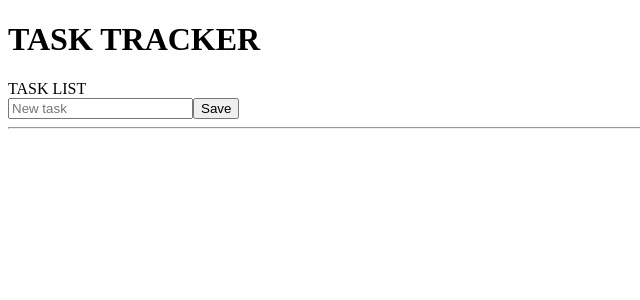
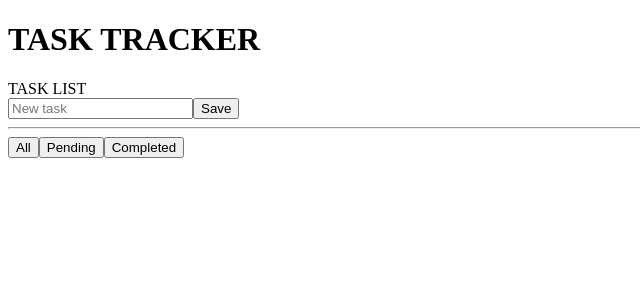
Before and after one commit to theyCallMeDudu/task-tracker, an Angular app: page / in a window 1280 px wide. Shown: the top 300 px of the page, without its empty margins (0-640 px from the left). Built offline with nearby package versions, Linux system fonts and the light colour scheme.

Commit message:
Added status filter to task list.

```diff
--- a/src/app/components/task-list/task-list.component.html
+++ b/src/app/components/task-list/task-list.component.html
@@ -7,8 +7,14 @@
 
 <hr>
 
+<div>
+  <button (click)="filter = TaskFilter.All">All</button>
+  <button (click)="filter = TaskFilter.Pending">Pending</button>
+  <button (click)="filter = TaskFilter.Completed">Completed</button>
+</div>
+
 <ul>
-  <li *ngFor="let task of tasks">
+  <li *ngFor="let task of filteredTasks">
     <span [ngStyle]="{ 'text-decoration': task.completed ? 'line-through' : 'none' }">
       Task: {{task.title}}
     </span>
--- a/src/app/components/task-list/task-list.component.ts
+++ b/src/app/components/task-list/task-list.component.ts
@@ -1,4 +1,5 @@
 import { Component, OnInit } from '@angular/core';
+import { TaskFilter } from 'src/app/enums/task-filter.enum';
 
 @Component({
   selector: 'app-task-list',
@@ -27,6 +28,8 @@ export class TaskListComponent implements OnInit {
   ]
 
   newTaskTitle: string = "";
+  filter: TaskFilter = TaskFilter.All;
+  TaskFilter = TaskFilter;
 
   toggleTask(task: Task) {
     task.completed = !task.completed;
@@ -53,6 +56,17 @@ export class TaskListComponent implements OnInit {
     this.tasks = this.tasks.filter(task => task.id !== taskToRemove.id);
     this.saveTasksToLocalStorage();
   }
+
+  get filteredTasks(): Task[] {
+    switch (this.filter) {
+      case TaskFilter.Pending:
+        return this.tasks.filter(task => !task.completed);
+      case TaskFilter.Completed:
+        return this.tasks.filter(task => task.completed);
+      default:
+        return this.tasks;
+    }
+  }
 }
 
 export interface Task {
--- /dev/null
+++ b/src/app/enums/task-filter.enum.ts
@@ -0,0 +1,5 @@
+export enum TaskFilter {
+  All = 'all',
+  Pending = 'pending',
+  Completed = 'completed'
+}
```
